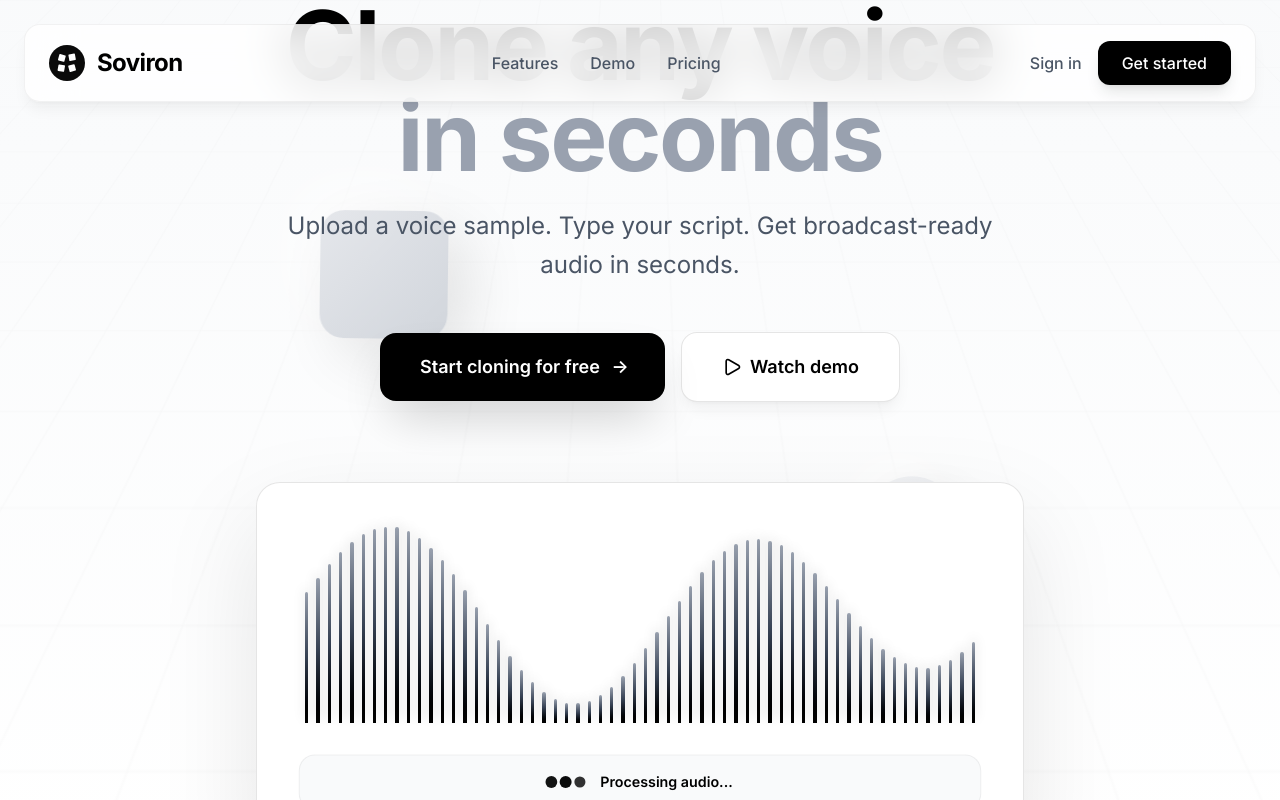
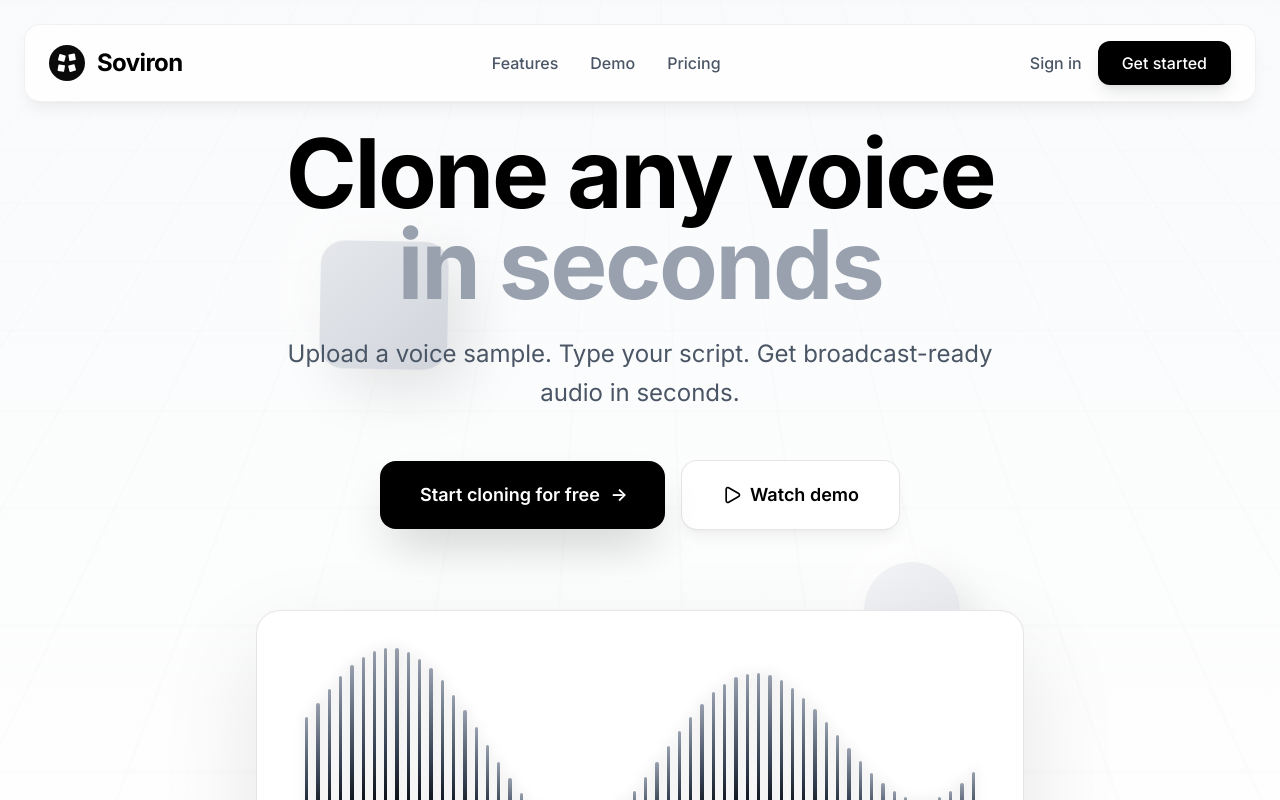
Before and after one commit to rupesh13r/soviron, a Next.js app: page / in a window 1280 px wide. Shown: the top 800 px of the page. Built offline with nearby package versions, Linux system fonts and the light colour scheme.

Commit message:
fix hero top padding to clear navbar

```diff
--- a/components/Hero.tsx
+++ b/components/Hero.tsx
@@ -4,7 +4,7 @@ import { Play, Sparkles } from "lucide-react";
 
 export function Hero() {
   return (
-    <section className="relative min-h-screen flex items-center justify-center overflow-hidden px-6 bg-gradient-to-b from-gray-50 to-white">
+    <section className="relative min-h-screen flex items-center justify-center overflow-hidden px-6 pt-32 bg-gradient-to-b from-gray-50 to-white">
       {/* 3D Grid Background */}
       <div className="absolute inset-0 opacity-30">
         <div
```
